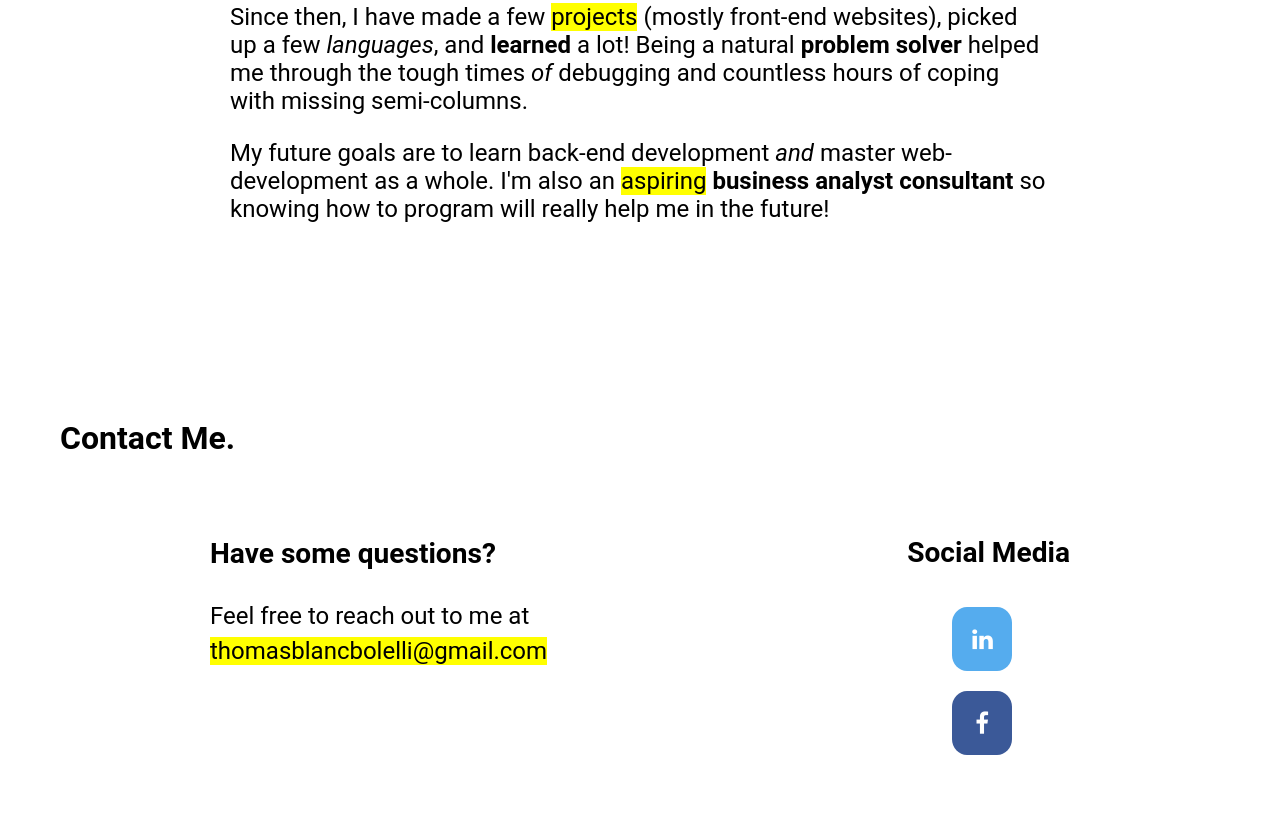
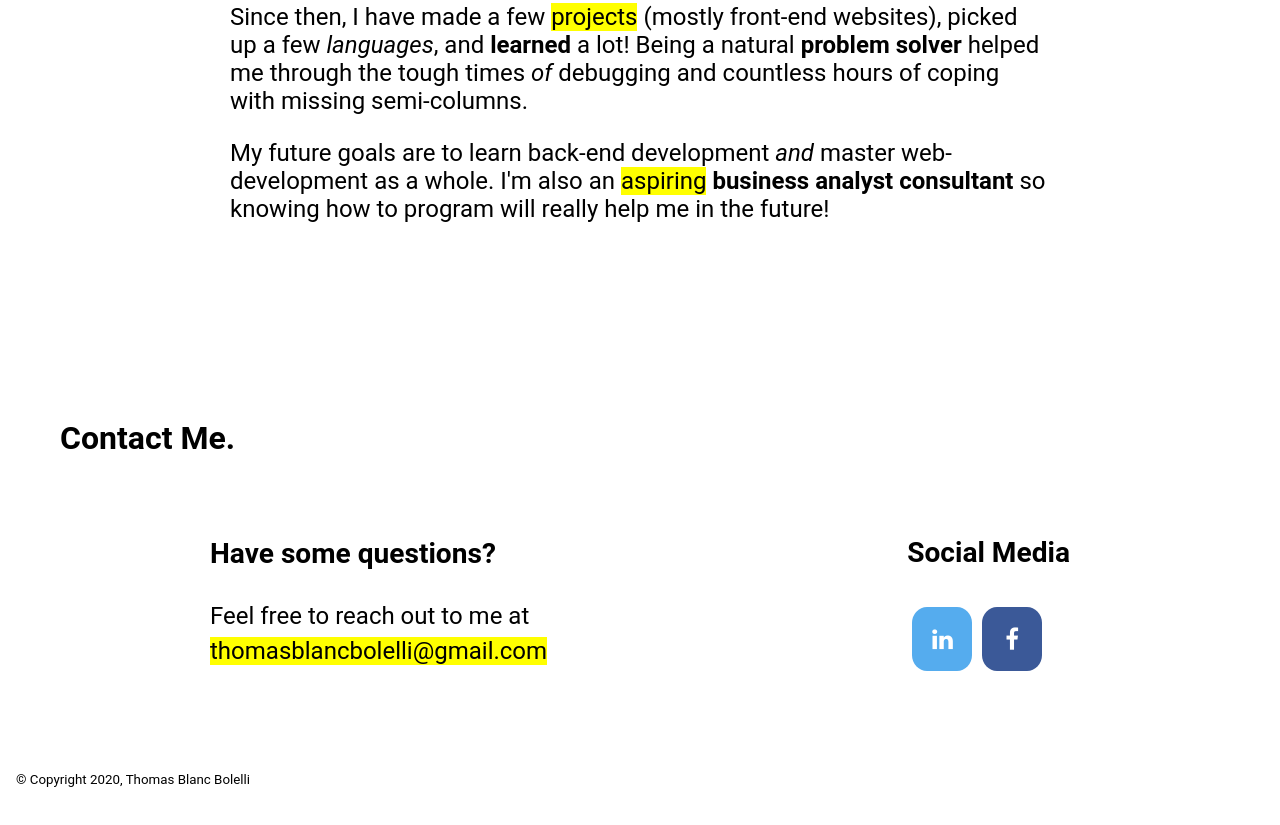
Before and after one commit to NostalgicBae/portfolio_website, a plain HTML site: page index.html in a window 1280 px wide. Shown: the part 2312-3137 px from the top of the page. Drawn offline with Linux system fonts and the light colour scheme.

Commit message:
fixed socials

```diff
--- a/index.html
+++ b/index.html
@@ -104,14 +104,15 @@
                         </div>
                         <div class="contact-right">
                             <h3>Social Media</h3>
-                            <ul>
-                                <li><a href="https://www.linkedin.com/in/thomas-blanc-bolelli/" class="fa fa-linkedin" target="_blank"></a></li>
-                                <li><a href="https://www.facebook.com/thomas.bolelli" class="fa fa-facebook" target="_blank"></a></li>
+                            <a href="https://www.linkedin.com/in/thomas-blanc-bolelli/" class="fa fa-linkedin" target="_blank"></a>
+                            <a href="https://www.facebook.com/thomas.bolelli" class="fa fa-facebook" target="_blank"></a>
                         </div>
                     </div>
                 </div>
             </main>
-            <footer></footer>
+            <footer>
+                <small>&copy; Copyright 2020, Thomas Blanc Bolelli</small>
+            </footer>
             <script src="script.js"></script>
         </div>
     </body>
```
